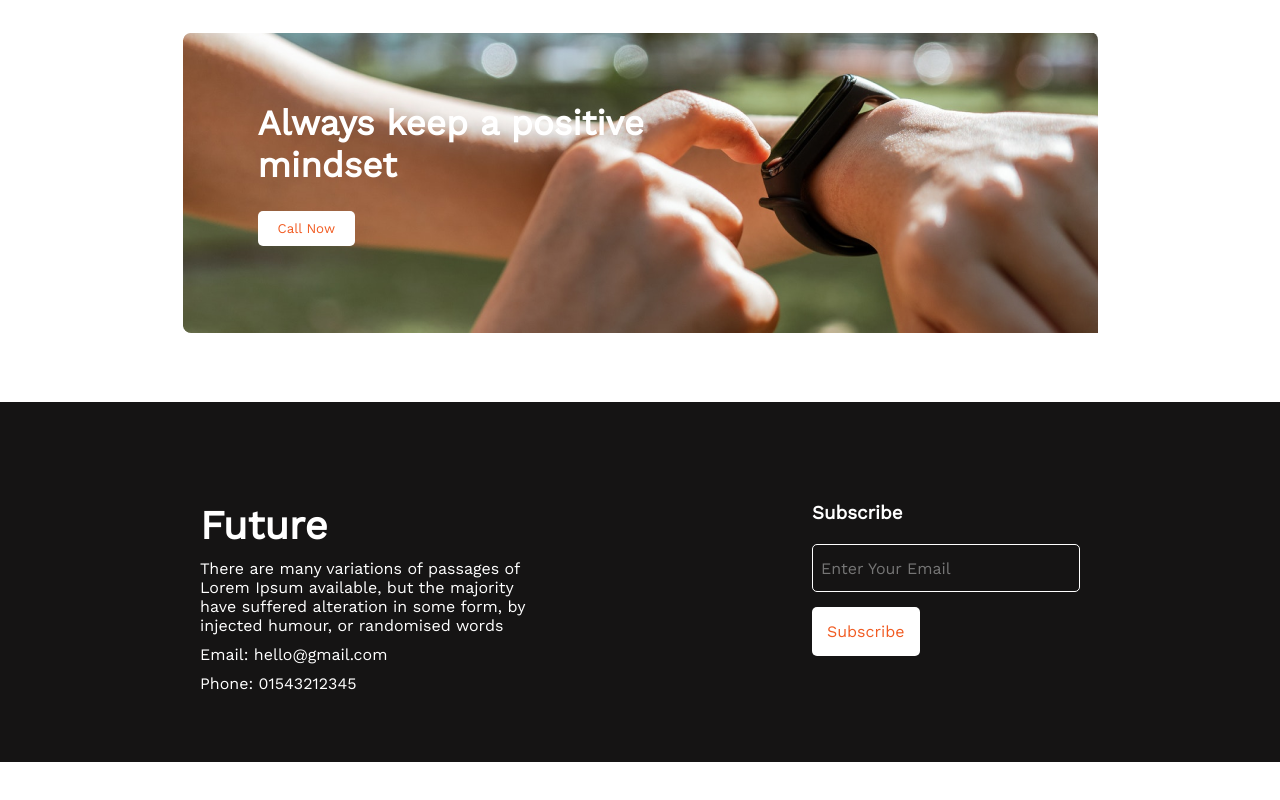
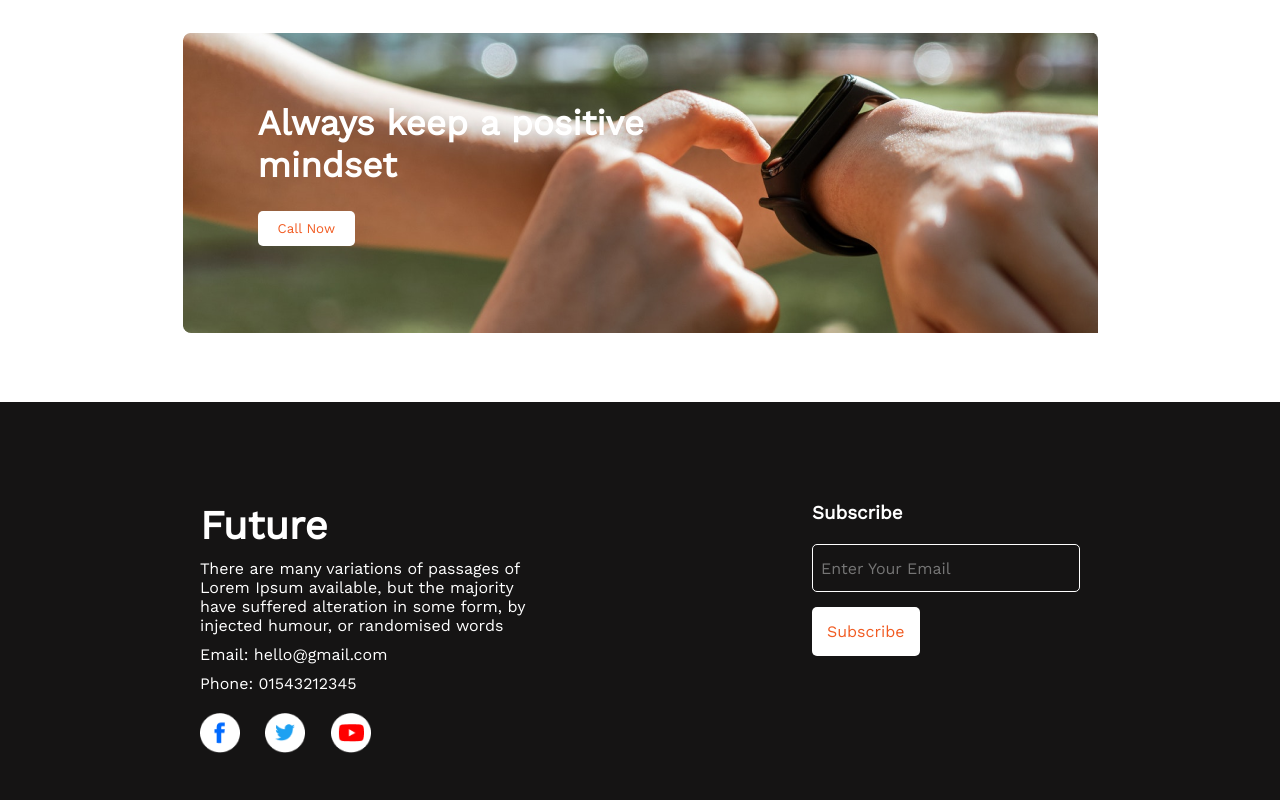
Before and after one commit to Sadi73/Assignment-01, a plain HTML site: page index.html in a window 1280 px wide. Shown: the part 2123-2923 px from the top of the page. Before the commit the page ends 2885 px from the top, so only its background shows below. Drawn offline with nearby package versions, Linux system fonts and the light colour scheme.

Commit message:
footer icon added

```diff
--- a/index.html
+++ b/index.html
@@ -89,7 +89,16 @@
             <h3>Future</h3>
             <p>There are many variations of passages of Lorem Ipsum available, but the majority have suffered alteration in some form, by injected humour, or randomised words</p>
             <p id="email">Email: hello@gmail.com</p>
-            <p>Phone: 01543212345</p>
+            <p style="margin-bottom: 20px;">Phone: 01543212345</p>
+            <a href="">
+                <img src="images/icons/fb.png" alt="">
+            </a>
+            <a href="">
+                <img src="images/icons/twitter.png" alt="">
+            </a>
+            <a href="">
+                <img src="images/icons/youtube.png" alt="">
+            </a>
         </section>
 
         <section id="footer-subscribe">
--- a/style.css
+++ b/style.css
@@ -1,22 +1,24 @@
-*{
+* {
     margin: 0;
     font-family: Work Sans;
 }
-header{
+
+header {
     height: 800px;
     background-image: url("images/banner/banner1.png");
     margin-bottom: 130px;
 
 
 }
-#header-body{
+
+#header-body {
     text-align: right;
     max-width: 500px;
     float: right;
     padding: 220px 230px 0 0;
 }
 
-#header-body h1{
+#header-body h1 {
     /* font-family: Work Sans; */
     color: #151414;
     font-size: 65px;
@@ -25,14 +27,14 @@ header{
     margin-bottom: 25px;
 }
 
-#header-body p{
+#header-body p {
     /* font-family: Work Sans; */
     color: #444343;
     line-height: 26px;
     margin-bottom: 32px;
 }
 
-#header-body button{
+#header-body button {
     background: #F15B22;
     border: 0;
     border-radius: 5px;
@@ -43,7 +45,7 @@ header{
 
 }
 
-#section-failure{
+#section-failure {
     display: flex;
     align-items: center;
     max-width: 1100px;
@@ -52,10 +54,11 @@ header{
     margin: 0 auto;
 }
 
-#section-failure-info{
+#section-failure-info {
     max-width: 420px;
 }
-#section-failure-info h3{
+
+#section-failure-info h3 {
     /* font-family: 'Work Sans'; */
     font-size: 40px;
     font-weight: 700;
@@ -64,52 +67,57 @@ header{
     margin-bottom: 24px;
 
 }
-#section-failure-info p{
+
+#section-failure-info p {
     /* font-family: Work Sans; */
     line-height: 26px;
     color: #444343;
 
 }
 
-#section-plans{
+#section-plans {
     max-width: 800px;
     /* background: radial-gradient(black, transparent); */
     margin: 130px auto;
     text-align: center;
 }
-#section-plans h2{
+
+#section-plans h2 {
     /* font-family: Work Sans; */
     font-size: 40px;
     font-weight: 700;
     color: #151414;
     margin-bottom: 50px;
 }
-#section-plans-details{
+
+#section-plans-details {
     display: flex;
     justify-content: space-around;
     margin-bottom: 130px;
 }
 
-#section-plans-details img{
+#section-plans-details img {
     width: 60px;
     height: 60px;
     margin-bottom: 16px;
 }
-#section-plans-details h3{
+
+#section-plans-details h3 {
     font-size: 22px;
     color: #151414;
     margin-bottom: 16px;
 
 }
 
-#section-plans-details p{
+#section-plans-details p {
     color: #737272;
 
 }
 
-#section-image{
+#section-image {
     height: 300px;
     background-image: url(images/watch.png);
+
     background-repeat: no-repeat;
     width: 840px;
     margin: 0 auto;
@@ -117,16 +125,18 @@ header{
     padding: 70px 0 0 75px;
 }
 
-#section-image-div{
+#section-image-div {
     max-width: 460px;
     height: 185px;
 }
-#section-image-div h2{
+
+#section-image-div h2 {
     font-size: 35px;
     font-weight: 700;
     color: #FFFFFF;
 }
-#section-image-div button{
+
+#section-image-div button {
     color: #F15B22;
     background: #FFFFFF;
     border: 0;
@@ -135,8 +145,8 @@ header{
     margin-top: 25px;
 }
 
-footer{
-    height: 160px;
+footer {
+    height: 200px;
     background: #151414;
     color: #FFFFFF;
     display: flex;
@@ -144,20 +154,30 @@ footer{
     gap: 275px;
 }
 
-footer #footer-future h3{
+footer #footer-future h3 {
     font-size: 40px;
     margin-bottom: 10px;
 }
 
-footer #footer-future #email{
+footer #footer-future #email {
     margin: 10px 0;
 }
 
-footer #footer-subscribe h3{
+footer #footer-future a {
+    text-decoration: none;
+}
+
+footer #footer-future a img {
+    margin-right: 20px;
+    width: 40px;
+    height: 40px;
+}
+
+footer #footer-subscribe h3 {
     margin-bottom: 20px;
 }
 
-footer #footer-subscribe #input-text{
+footer #footer-subscribe #input-text {
     width: 250px;
     height: 30px;
     border-radius: 5px;
@@ -166,7 +186,8 @@ footer #footer-subscribe #input-text{
     font-size: 16px;
     padding: 8px;
 }
-footer #footer-subscribe #input-submit{
+
+footer #footer-subscribe #input-submit {
     margin-top: 15px;
     background: #ffffff;
     padding: 15px;
```
